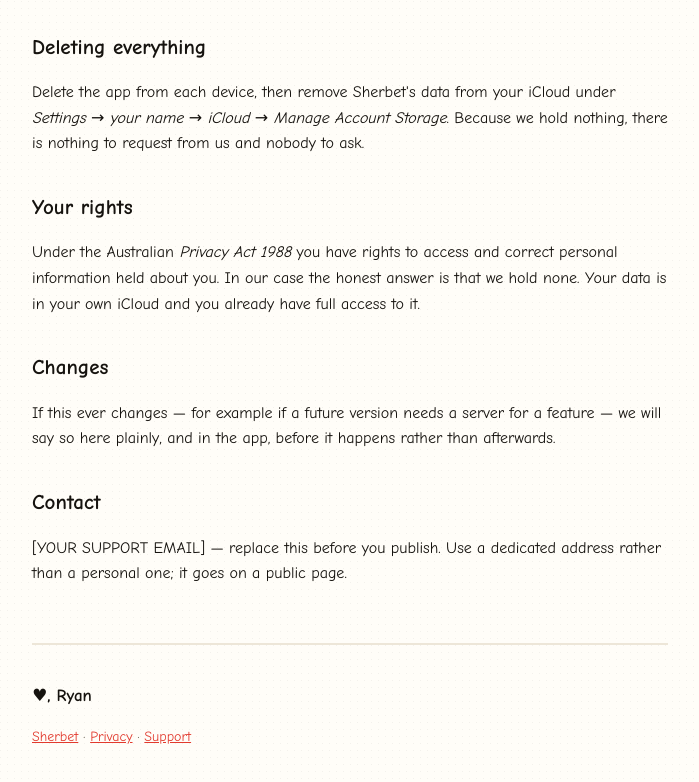
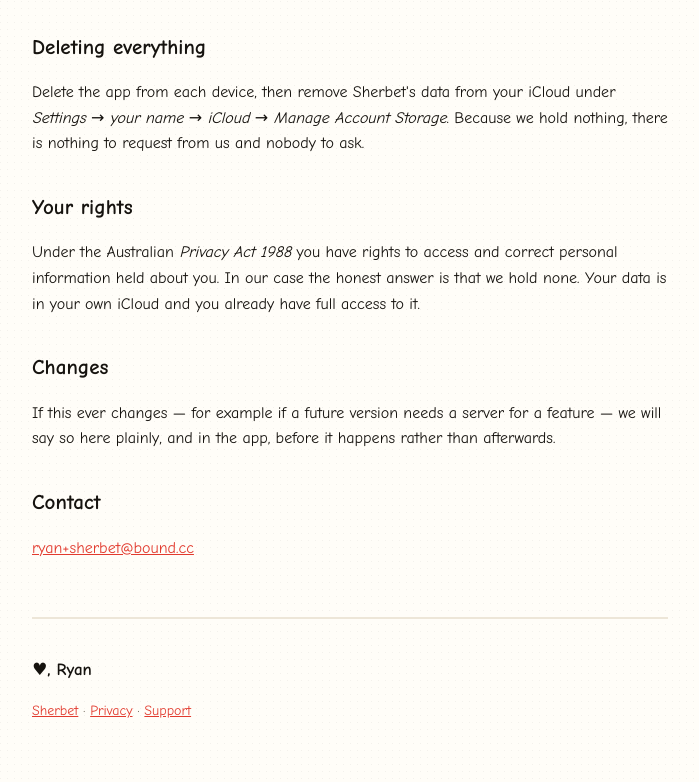
Before and after one commit to RyanBound/sherbet-site, a plain HTML site: page privacy.html in a window 1280 px wide. Shown: the part 1192-1974 px from the top of the page, without its empty margins (290-989 px from the left). Drawn offline with Linux system fonts and the light colour scheme; a web font is replaced by a local one.

Commit message:
Support address

```diff
--- a/privacy.html
+++ b/privacy.html
@@ -58,6 +58,6 @@
 <p>If this ever changes — for example if a future version needs a server for a feature — we will say so here plainly, and in the app, before it happens rather than afterwards.</p>
 
 <h2>Contact</h2>
-<p>[YOUR SUPPORT EMAIL] — replace this before you publish. Use a dedicated address rather than a personal one; it goes on a public page.</p>
+<p><a href="mailto:ryan+sherbet@bound.cc">ryan+sherbet@bound.cc</a></p>
 <footer><p class="mark">♥, Ryan</p><p><a href="index.html">Sherbet</a> · <a href="privacy.html">Privacy</a> · <a href="support.html">Support</a></p></footer>
 </div></body></html>
```
Also changed, not shown: support.html (+1 -1 lines).
